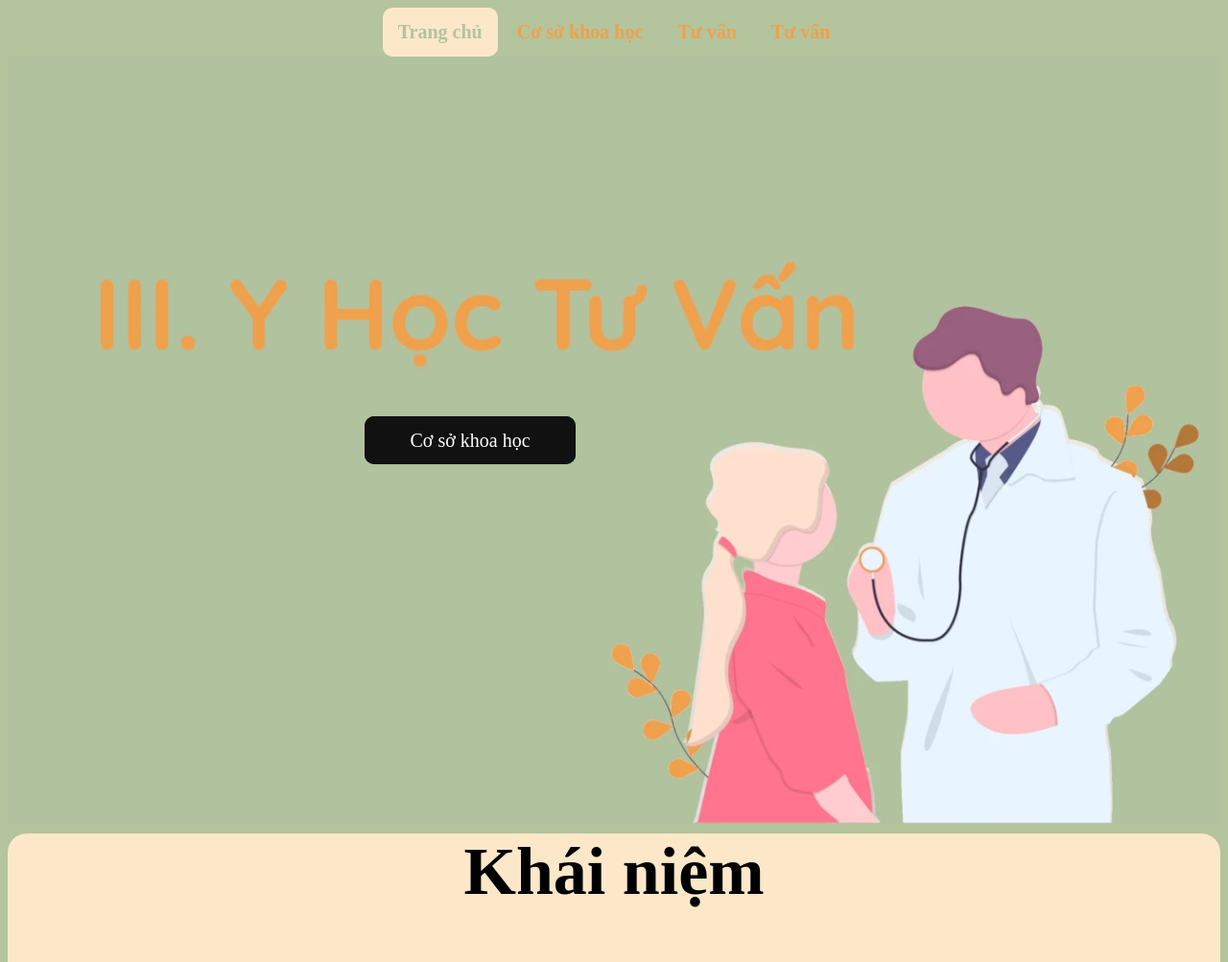
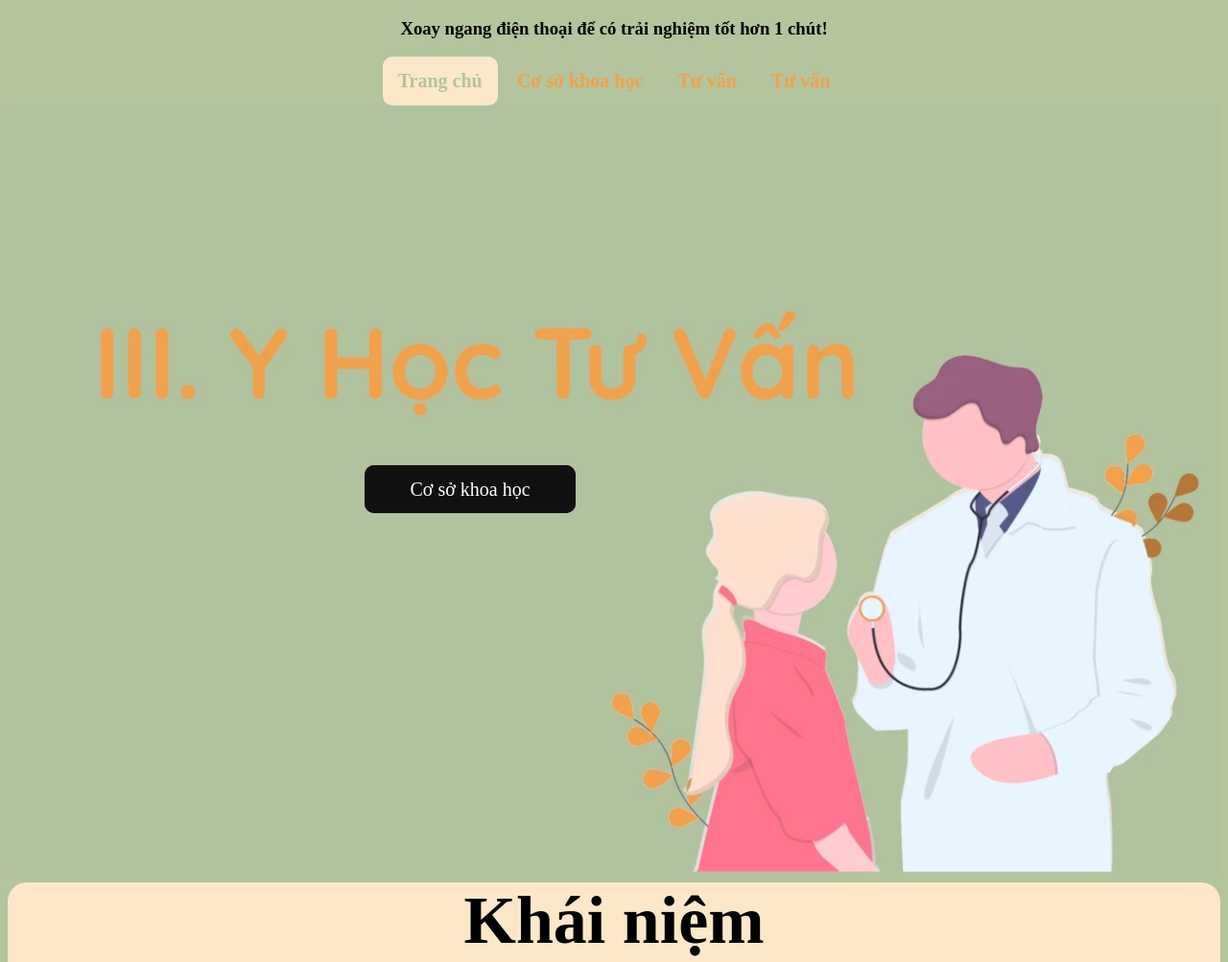
Before and after one commit to Tung912k7/biosinh, a plain HTML site: page index.html in a window 1280 px wide. Shown: the top 1003 px of the page at 96% size. Drawn offline with Linux system fonts and the light colour scheme.

Commit message:
Update index.html

```diff
--- a/index.html
+++ b/index.html
@@ -7,10 +7,24 @@
   <meta name="viewport" content="width=device-width">
   <title>Y Học Tư Vấn</title>
   <link rel="stylesheet" href="style.css" type="text/css"/>
+  <style>
+    h3 {
+      animation: fadeOut 1s forwards;
+      animation-delay: 5s;
+    }
+
+    @keyframes fadeOut {
+      to {
+        opacity: 0;
+        visibility: hidden;
+      }
+    }
+  </style>
 </head>
 
-<body>
-  <div id="menu" style="font-weight: bold;">
+<body width="device-width">
+  <h3 style="text-align: center;" > Xoay ngang điện thoại để có trải nghiệm tốt hơn 1 chút! </h3>
+  <div id="menu" class="responsive-menu" style="font-weight: bold;">
     <ul>
       <li><a href="index.html" class='active-page'>Trang chủ</a></li>
       <li><a href="about.html">Cơ sở khoa học</a></li>
@@ -20,12 +34,12 @@
   </div>
   <div class="hero-image">
     <div class="hero-text">
-      <a id = "about-me-button" href="about.html">
+      <a id="about-me-button" href="about.html">
         <button class="glow-on-hover" type="button" style="font-size: 20px; margin-left: -300px;">Cơ sở khoa học</button>
       </a>
     </div>
   </div>
-  <div style="background-color:#fce8c9 ;border-radius: 20px;">
+  <div class="content-section" style="background-color:#fce8c9 ;border-radius: 20px;">
     <h1 style="text-align: center;font-size: 70px; margin-top: 10px;">Khái niệm</h1>
     <div class="container">
       <div class="image" style="text-align: center;">
@@ -36,6 +50,7 @@
           Y học tư vấn hay di truyền học tư vấn là một lĩnh vực cung cấp thông tin cho bệnh nhân và những đối tượng có nguy cơ mắc bệnh di truyền hoặc sinh con mắc bệnh di truyền về nguyên nhân, cơ chế gây bệnh, khả năng mắc bệnh, biện pháp hạn chế và phòng tránh bệnh cho đời con,....
         </p>
       </div>
+    </div>
   </div>
 </body>
 </html>
```
